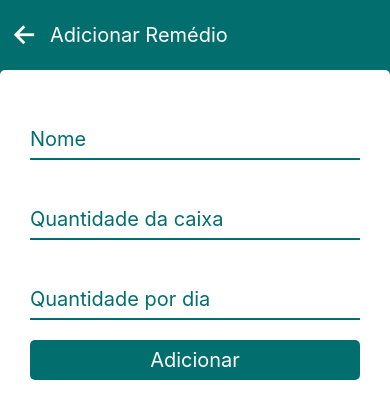
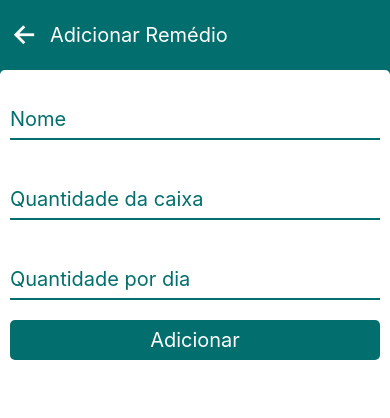
Before and after one commit to Henrique-Botelho/remedios, a React Native app: screen /AdRemedio in a window 390 px wide. Shown: the top 418 px of the page. Built offline with nearby package versions, Linux system fonts and the light colour scheme.

Commit message:
fix: keyboard sobre ps campos

```diff
--- a/src/pages/AdRemedio/index.js
+++ b/src/pages/AdRemedio/index.js
@@ -1,7 +1,7 @@
 import React, { useContext, useState } from "react";
 import {
   SafeAreaView,
-  View,
+  ScrollView,
   Text,
   TextInput,
   TouchableOpacity,
@@ -10,7 +10,6 @@ import {
   Alert,
 } from "react-native";
 import { Ionicons } from "@expo/vector-icons";
-import Footer from "../../components/Footer";
 import { styles } from "./styles";
 
 import * as Animatable from "react-native-animatable";
@@ -44,7 +43,8 @@ export default function AdRemedio({ navigation }) {
         <Text style={styles.textTitulo}>Adicionar Remédio</Text>
       </Animatable.View>
       <Animatable.View animation="fadeInUp" style={styles.page}>
-        <KeyboardAvoidingView behavior="position" enabled style={styles.form}>
+        <ScrollView>
+          <KeyboardAvoidingView behavior="padding" enabled>
             <TextInput
               placeholder="Nome"
               maxLength={20}
@@ -73,12 +73,14 @@ export default function AdRemedio({ navigation }) {
                   alertaCamposVazios();
                 } else {
                   setAdicionando(true);
-                adicionarRemedio(nome.trim(), quantCaixa, quantDia).then(() => {
+                  adicionarRemedio(nome.trim(), quantCaixa, quantDia).then(
+                    () => {
                       pegaRemedios().then(() => {
                         setAdicionando(false);
                         navigation.navigate("Remedios");
                       });
-                });
+                    }
+                  );
                 }
               }}
             >
@@ -86,6 +88,7 @@ export default function AdRemedio({ navigation }) {
             </TouchableOpacity>
             {adicionando && <ActivityIndicator size="large" />}
           </KeyboardAvoidingView>
+        </ScrollView>
       </Animatable.View>
     </SafeAreaView>
   );
--- a/src/pages/AdRemedio/styles.js
+++ b/src/pages/AdRemedio/styles.js
@@ -9,12 +9,12 @@ export const styles = StyleSheet.create({
     backgroundColor: "#026f6e",
   },
   titulo: {
+    height: 70,
+    width: '100%',
     padding: 10,
     gap: 10,
     justifyContent: "flex-start",
     alignItems: "center",
-    height: 70,
-    width: '100%',
     flexDirection: 'row',
   },
   textTitulo: {
@@ -23,11 +23,11 @@ export const styles = StyleSheet.create({
   },
   page: {
     flex: 1,
+    width: '100%',
+    backgroundColor: "#FFF",
+    padding: 10,
     borderTopLeftRadius: 5,
-    borderTopRightRadius: 5,
-    backgroundColor: "#FFF",
-    width: "100%",
-    padding: 30,
+    borderTopRightRadius: 5
   },
   inputs: {
     marginVertical: 20,
```
Lines whose indentation alone changed are shown as unchanged.
